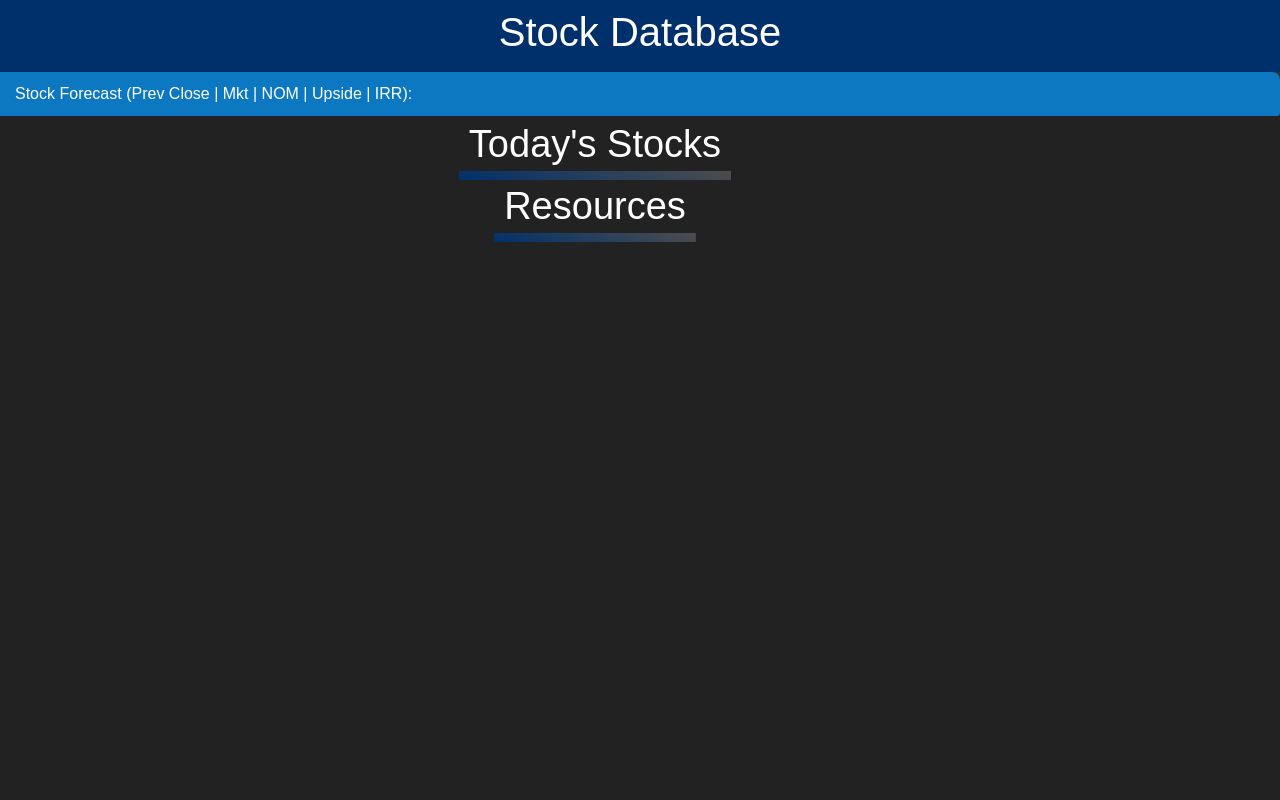
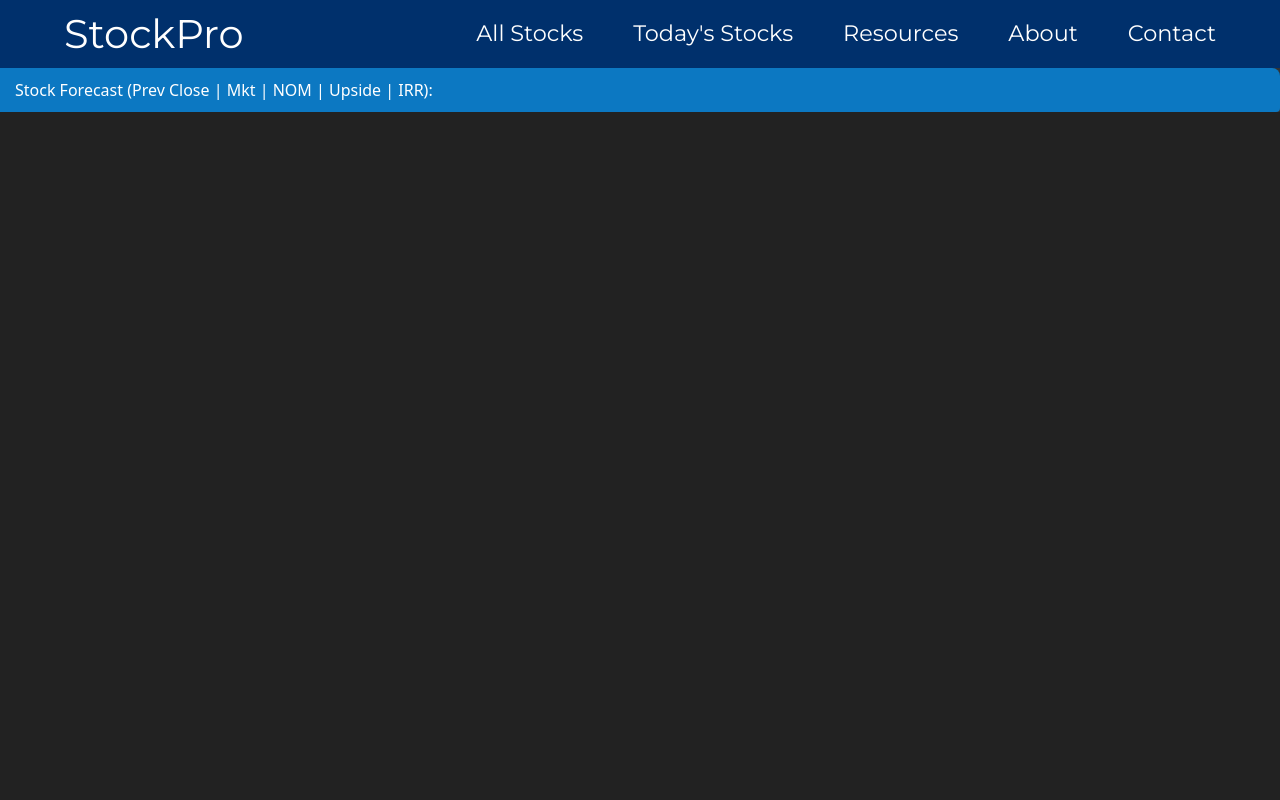
Before and after one commit to lutz143/stock-desktop-app, a Flask app: page / in a window 1280 px wide. Run offline with Flask 3, Linux system fonts and the light colour scheme; data that the repository does not hold is empty.

Commit message:
updates to landing page styling

```diff
--- a/static/css/style.css
+++ b/static/css/style.css
@@ -7,20 +7,82 @@
     --light-yellow: rgba(255, 242, 204);
     --excel-green: rgb(33,115,70);
     --white: rgb(233, 229, 219);
+    --white-font: white;
 }
 
 /* ===================== START OF LANDING PAGE ===================== */
 
-header {
-    font-family: 'Orbitron', Arial, sans-serif;
+.landing-container {
+    display: flex;
+    width: 90%;
+    margin: auto;
+    overflow: hidden;
+    align-items: center;
+    justify-content: space-between;
+}
+
+.landing-header {
+    font-family: 'Montserrat', sans-serif;
     background-color: var(--dark-blue);
-    color: white;
-    padding: 8px;
+    color: var(--white-font);
+    padding: 10px 0;
     text-align: center;
 }
 
+.landing-header h1 {
+    float: left;
+    margin: 0;
+}
+
+.landing-header nav {
+    float: right;
+}
+
+.landing-header nav ul {
+    list-style: none;
+    padding: 0;
+    margin: 0;
+    display: flex;
+    gap: 20px;
+}
+
+.landing-header nav ul li {
+    display: inline;
+    margin-left: 30px;
+}
+
+.landing-header nav ul li a {
+    text-decoration: none;
+    font-size: 1.4rem;
+    color: var(--white-font);
+    transition: all 0.3s ease-in-out;
+    position: relative;
+}
+
+.landing-header nav ul li a::after {
+    content: '';
+    position: absolute;
+    width: 0;
+    height: 2px;
+    bottom: -5px;
+    left: 0;
+    background-color: var(--white-font);
+    transition: width 0.3s ease;
+}
+
+/* Hover effects */
+.landing-header nav ul li a:hover {
+    color: var(--white-font);
+    transform: scale(1.1);
+}
+
+.landing-header nav ul li a:hover::after {
+    width: 100%;
+}
+
+
+/* Body Styling */
 .landing-body {
-    font-family: Arial, Helvetica, sans-serif;
     text-align: center;
     background-color: var(--charcoal-black);
     min-height: 100vh;
--- a/static/css/sub-style.css
+++ b/static/css/sub-style.css
@@ -139,7 +139,7 @@ select {
     color: white !important;
 }
 
-/* Add this CSS to your stylesheet */
+/* No wrap styling for long text overflow on data table */
 .nowrap {
     white-space: nowrap;
     overflow: hidden;
--- a/static/js/meta.js
+++ b/static/js/meta.js
@@ -89,7 +89,7 @@ function updateguid() {
                     <td>${formatWholeNumber(item.EBIT)}</td>
                     <td>${formatWholeNumber(item.NetIncome)}</td>
                     <td>${formatDecimalNumber(item.BasicEPS, 2)}</td>
-                    <td>${formatPercent(item.NetIncome / item.TotalRevenue)}</td>
+                    <td>${formatPercent(item.EBIT / item.TotalRevenue)}</td>
             `;
 
             incomeStatementGrid.appendChild(trDiv);
--- a/templates/index.html
+++ b/templates/index.html
@@ -7,14 +7,25 @@
     <!-- BOOTSTRAP PLACEHOLDER -->
     <link href="https://cdn.jsdelivr.net/npm/bootstrap@5.3.3/dist/css/bootstrap.min.css" rel="stylesheet" integrity="sha384-QWTKZyjpPEjISv5WaRU9OFeRpok6YctnYmDr5pNlyT2bRjXh0JMhjY6hW+ALEwIH" crossorigin="anonymous">
     <!-- GOOGLE FONT LINKS BELOW -->
-
+    <link href="https://fonts.googleapis.com/css2?family=Montserrat:wght@400;700&display=swap" rel="stylesheet">
     <!-- CSS SOURCE BELOW -->
     <link rel="stylesheet" href="../static/css/style.css" />
 </head>
 
 <body class="landing-body">
-  <header>
-    <h1>Stock Database</h1>
+  <header class="landing-header">
+    <div class="landing-container">
+        <h1>StockPro</h1>
+        <nav>
+            <ul>
+                <li><a href="/metaData" target="_blank">All Stocks</a></li>
+                <li><a href="#">Today's Stocks</a></li>
+                <li><a href="/sub-page" target="_blank">Resources</a></li>
+                <li><a href="#">About</a></li>
+                <li><a href="#">Contact</a></li>
+            </ul>
+        </nav>
+    </div>
   </header>
   <div class="ticker-container">
     <div id="ticker-header"></div>
@@ -22,20 +33,6 @@
       <!-- ticker dynamically added here -->
     </div>
   </div>
-
-  <div class="nav-container">
-    <div class="nav-links">
-        <a href="/metaData" target="_blank">
-            Today's Stocks
-        </a>
-    </div>
-    <div class="nav-links">
-        <a href="/sub-page" target="_blank">
-            Resources
-        </a>
-    </div>
-  </div>
-
   <script src="../static/js/utils.js"></script>
   <script src="../static/js/tickerScroll.js"></script>
 </body>
--- a/templates/sub-page.html
+++ b/templates/sub-page.html
@@ -114,7 +114,7 @@ PEG Ratio > 1: This indicates that the stock may be overvalued relative to its e
             tableIds.forEach(function(tableId) {
                 $(tableId).DataTable({
                     dom: 'Blfrtip',
-                    "pageLength": 20,
+                    "pageLength": 25,
                     buttons: [
                         {
                             extend: 'csvHtml5',
```
Also changed, not shown: static/css/meta.css (+12 -0 lines). Lines whose indentation alone changed are shown as unchanged.
